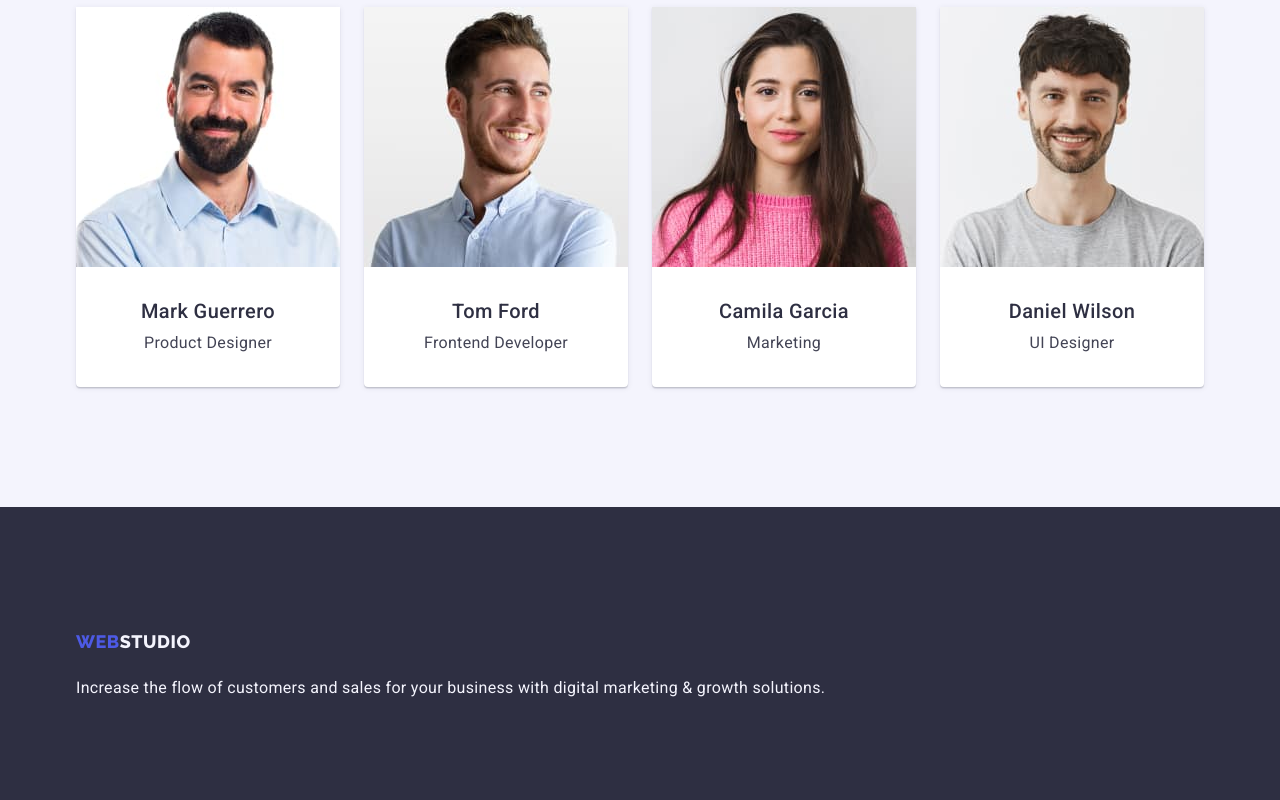
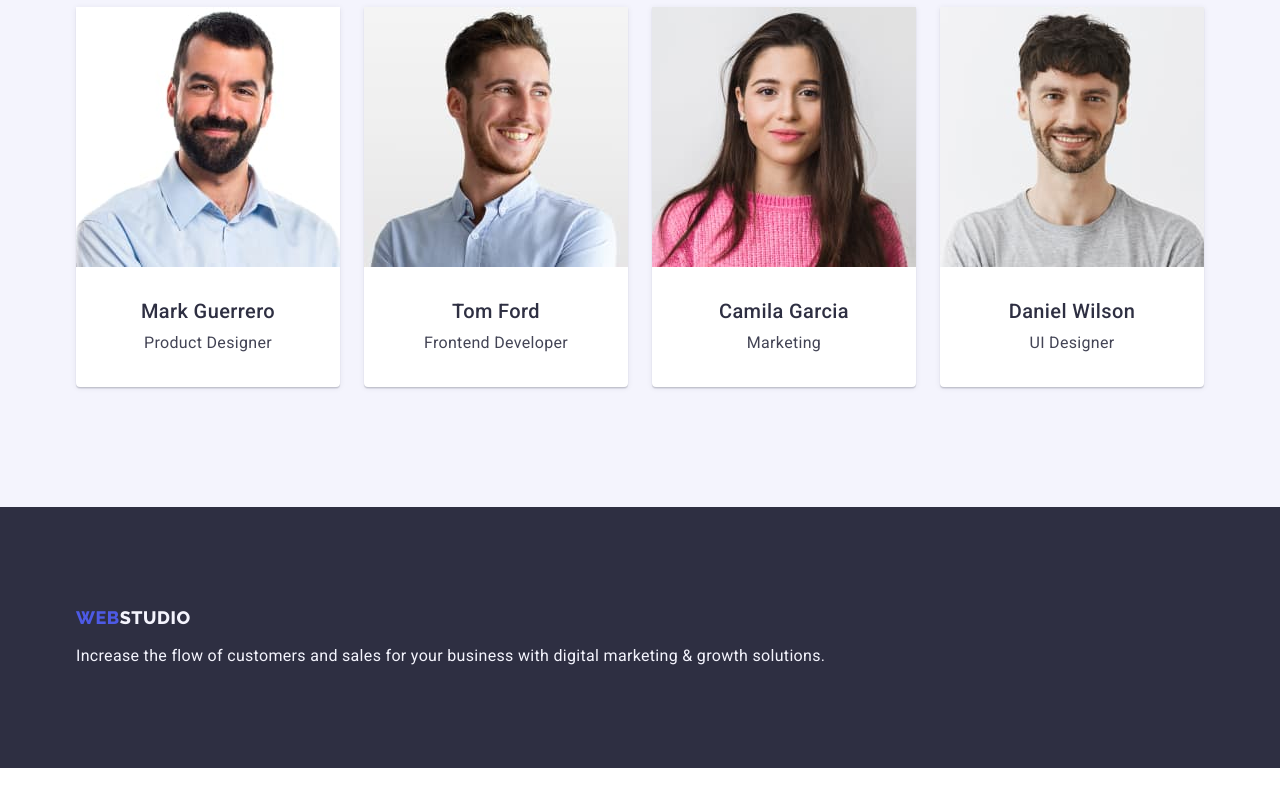
Before and after one commit to OAndrijchuk/goit-markup-hw-03, a plain HTML site: page index.html in a window 1280 px wide. Shown: the part 1943-2743 px from the top of the page. After the commit the page ends 2711 px from the top, so only its background shows below. Drawn offline with nearby package versions, Linux system fonts and the light colour scheme.

Commit message:
chenged CSS

```diff
--- a/css/styles.css
+++ b/css/styles.css
@@ -49,6 +49,10 @@ ol {
   text-transform: uppercase;
   color: var(--btn-background-color);
   margin-right: 76px;
+}
+.footer .logo-link {
+  padding: 0;
+  margin-bottom: 16px;
 }
 .list {
   list-style: none;
@@ -107,6 +111,7 @@ ol {
   line-height: 1.5;
   color: var(--title-text-color);
   letter-spacing: 0.02em;
+  padding: 24px 0;
 }
 .menu-link:hover,
 .menu-link:focus {
```
